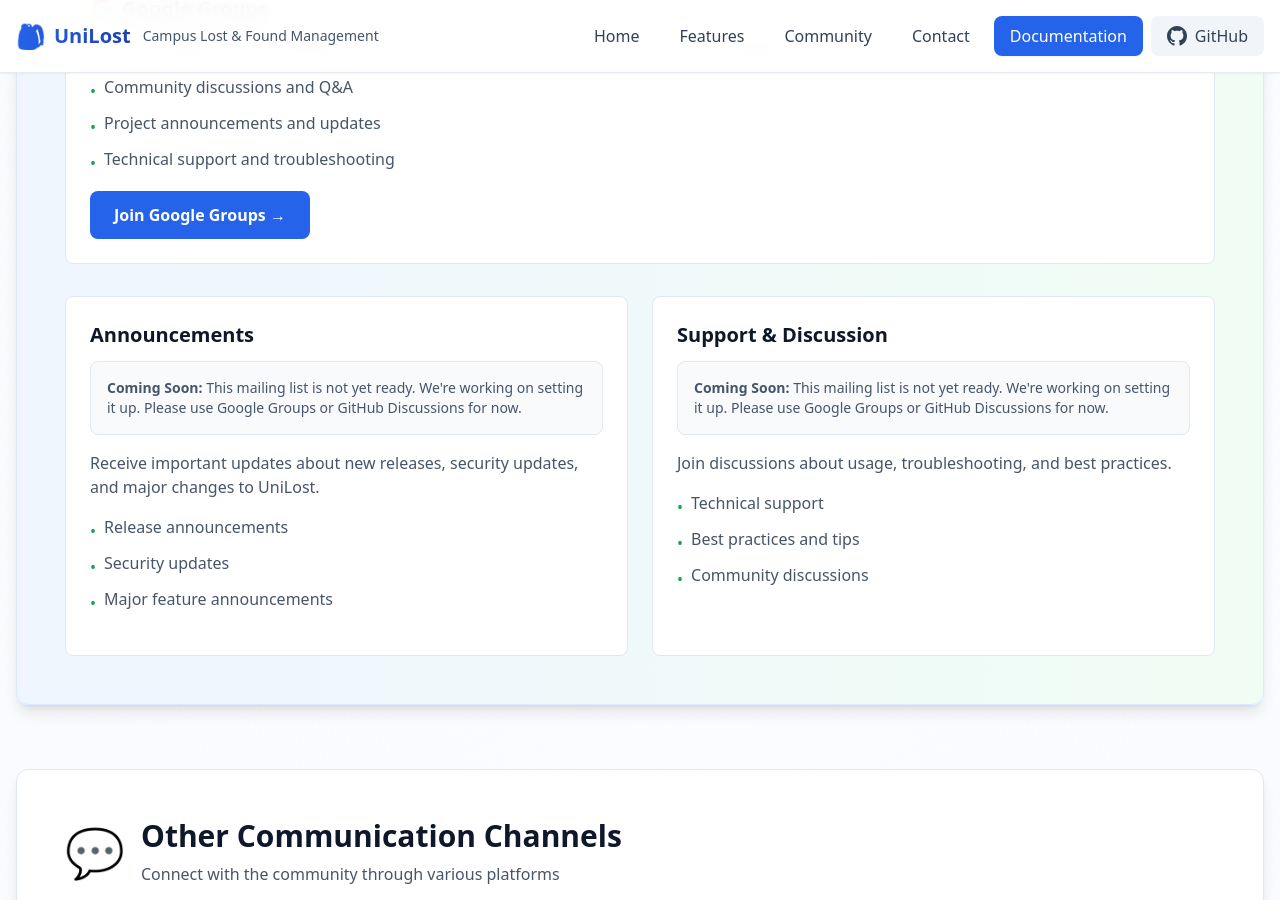
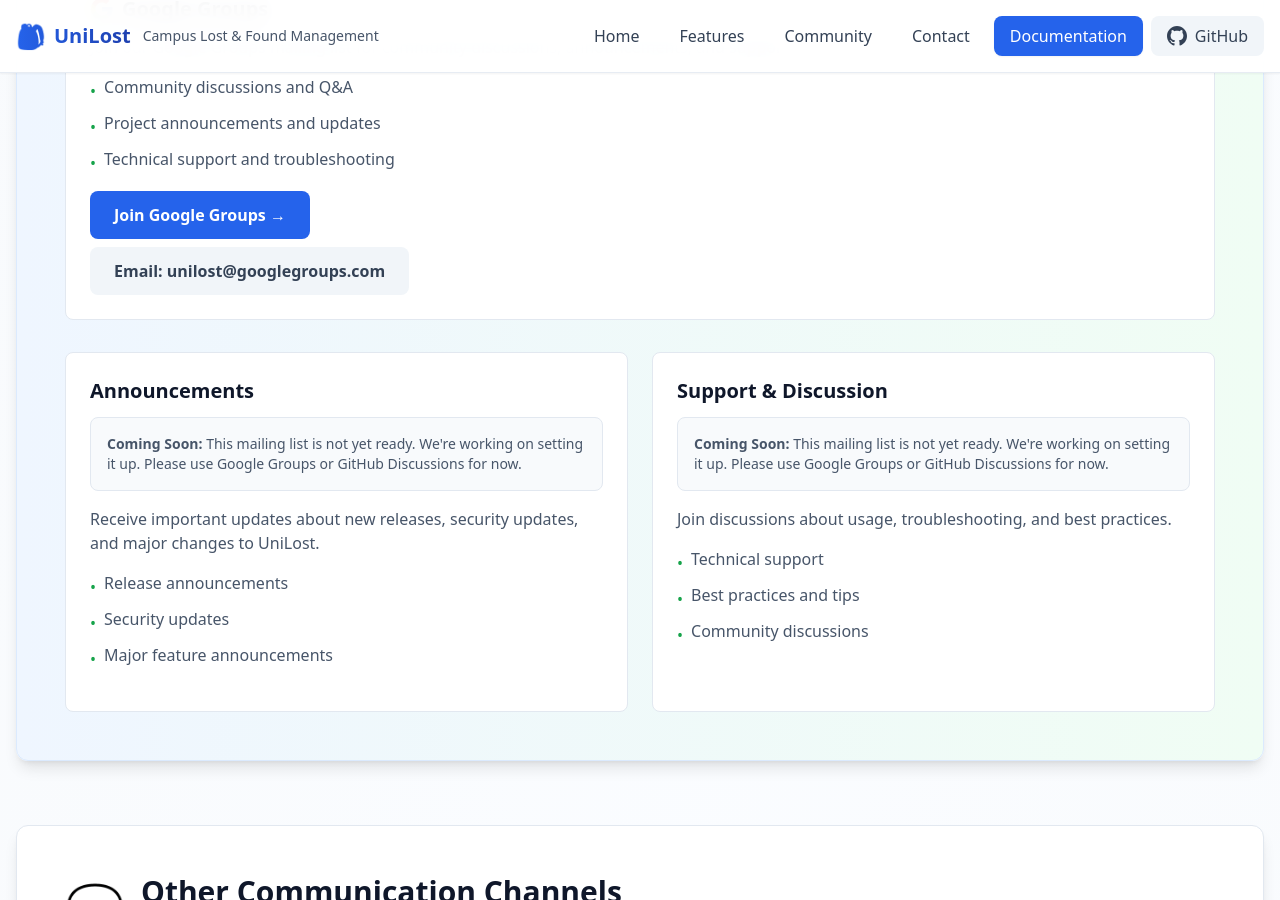
Before and after one commit to jin040907/UniLost, a Jekyll site: the page built from website/community.md, in a window 1280 px wide and 900 px high, scrolled down 1108 px. Built offline with Jekyll 4.4.1, drawn with Linux system fonts in a browser that asks for light colours; nearby versions of some CDN libraries.

Commit message:
Add email button

```diff
--- a/website/community.md
+++ b/website/community.md
@@ -126,9 +126,14 @@ description: Join the UniLost community - discussions, support, and collaboratio
             <span>Technical support and troubleshooting</span>
           </li>
         </ul>
-        <a href="https://groups.google.com/g/unilost" target="_blank" rel="noopener noreferrer" class="inline-block px-6 py-3 rounded-lg bg-primary-600 text-white font-semibold hover:bg-primary-700 transition-colors">
-          Join Google Groups →
-        </a>
+        <div class="flex flex-col gap-2 items-start">
+          <a href="https://groups.google.com/g/unilost" target="_blank" rel="noopener noreferrer" class="inline-block px-6 py-3 rounded-lg bg-primary-600 text-white font-semibold hover:bg-primary-700 transition-colors">
+            Join Google Groups →
+          </a>
+          <a href="mailto:unilost@googlegroups.com" class="inline-block px-6 py-3 rounded-lg bg-slate-100 text-slate-700 font-semibold hover:bg-slate-200 transition-colors">
+            Email: unilost@googlegroups.com
+          </a>
+        </div>
       </div>
 
       <div class="grid md:grid-cols-2 gap-6 mt-8">
```
Also changed, not shown: assets/___________2025-12-05______2.30.34-52d46c96-365f-4320-85c9-979c4d463ec9.png (added).
